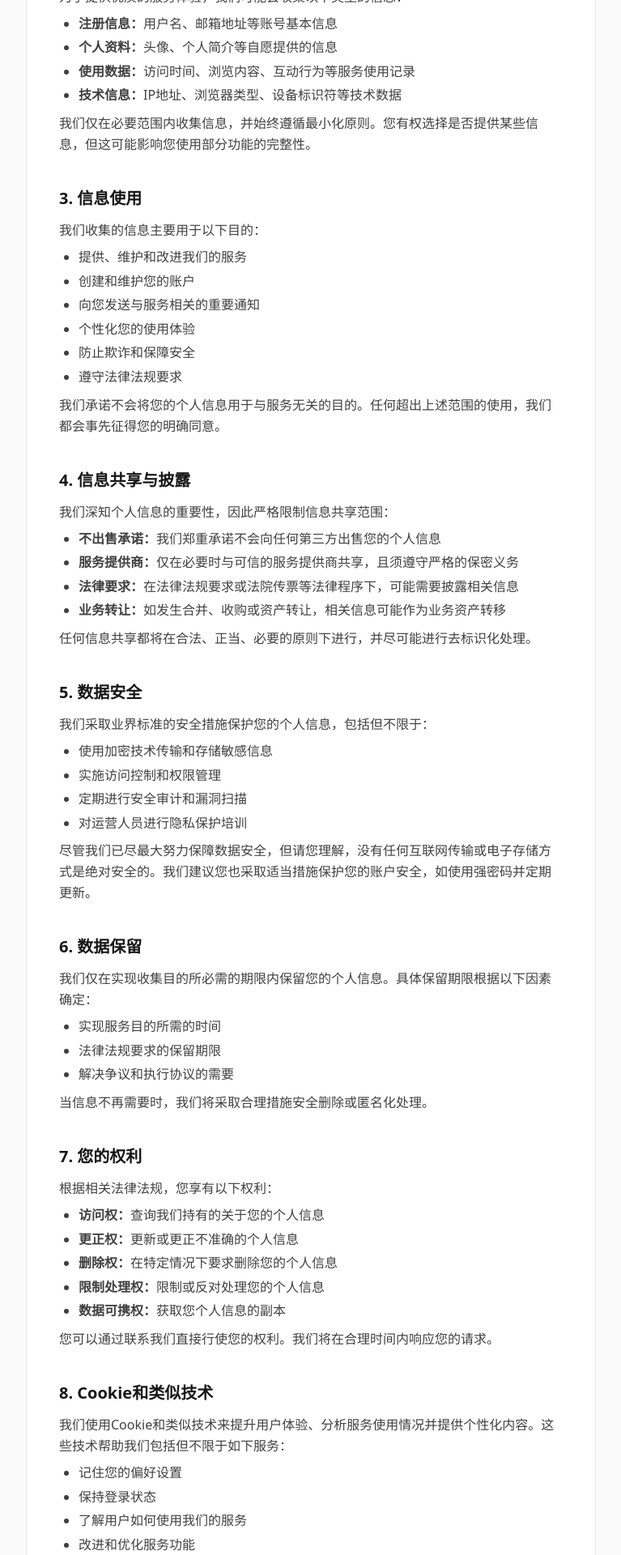
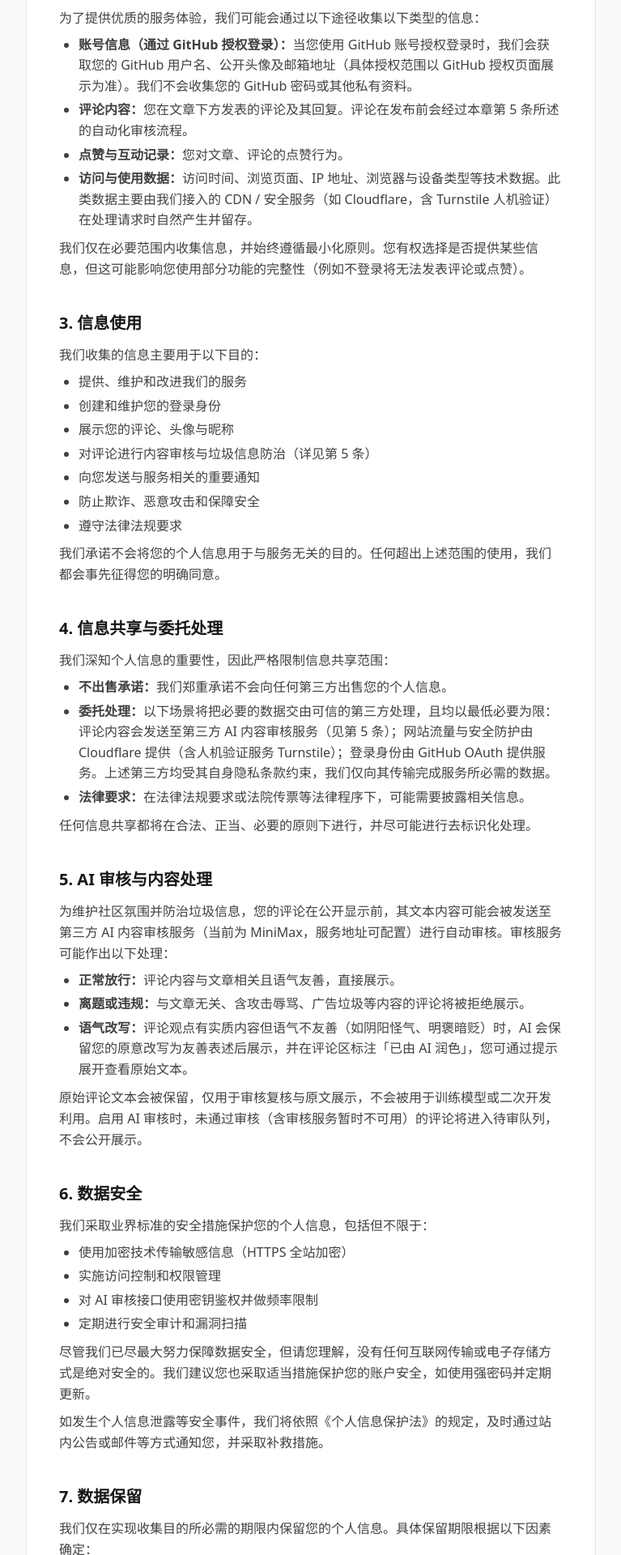
Before and after one commit to programming666/personal-blog, a React (Vite) app in the folder frontend/: page /privacy in a window 1280 px wide. Shown: the part 740-2660 px from the top of the page at 81% size, without its empty margins (256-1023 px from the left). Built offline with nearby package versions, Linux system fonts and the light colour scheme; no server answers.

Commit message:
docs: 隐私政策/服务条款合规修订 — 披露 AI 审核与评论改写、未成年人保护、数据来源与第三方、删除/注销途径、统一联系邮箱

```diff
--- a/frontend/src/pages/PrivacyPage.tsx
+++ b/frontend/src/pages/PrivacyPage.tsx
@@ -32,23 +32,23 @@ const PrivacyPage = () => {
               我们高度重视您的隐私和个人信息安全。本隐私政策旨在透明地向您说明我们如何收集、使用、存储和保护您的个人信息。我们承诺以负责任的态度处理您的数据，并为您提供清晰的选择。
             </p>
             <p className={body + ' mt-2'}>
-              使用我们的服务即表示您同意本隐私政策的条款。我们建议您仔细阅读并理解这些内容，如有疑问，请随时联系我们。
+              本博客由 qinyining.cn 域名的个人运营者（下称「我们」）以个人技术博客的形式运营。使用我们的服务即表示您同意本隐私政策的条款。我们建议您仔细阅读并理解这些内容，如有疑问，请随时通过文末联系方式与我们联系。
             </p>
           </section>
 
           <section>
             <h2 className={section}>2. 信息收集</h2>
             <p className={body}>
-              为了提供优质的服务体验，我们可能会收集以下类型的信息：
+              为了提供优质的服务体验，我们可能会通过以下途径收集以下类型的信息：
             </p>
             <ul className={list}>
-              <li><strong>注册信息：</strong>用户名、邮箱地址等账号基本信息</li>
-              <li><strong>个人资料：</strong>头像、个人简介等自愿提供的信息</li>
-              <li><strong>使用数据：</strong>访问时间、浏览内容、互动行为等服务使用记录</li>
-              <li><strong>技术信息：</strong>IP地址、浏览器类型、设备标识符等技术数据</li>
+              <li><strong>账号信息（通过 GitHub 授权登录）：</strong>当您使用 GitHub 账号授权登录时，我们会获取您的 GitHub 用户名、公开头像及邮箱地址（具体授权范围以 GitHub 授权页面展示为准）。我们不会收集您的 GitHub 密码或其他私有资料。</li>
+              <li><strong>评论内容：</strong>您在文章下方发表的评论及其回复。评论在发布前会经过本章第 5 条所述的自动化审核流程。</li>
+              <li><strong>点赞与互动记录：</strong>您对文章、评论的点赞行为。</li>
+              <li><strong>访问与使用数据：</strong>访问时间、浏览页面、IP 地址、浏览器与设备类型等技术数据。此类数据主要由我们接入的 CDN / 安全服务（如 Cloudflare，含 Turnstile 人机验证）在处理请求时自然产生并留存。</li>
             </ul>
             <p className={body + ' mt-2'}>
-              我们仅在必要范围内收集信息，并始终遵循最小化原则。您有权选择是否提供某些信息，但这可能影响您使用部分功能的完整性。
+              我们仅在必要范围内收集信息，并始终遵循最小化原则。您有权选择是否提供某些信息，但这可能影响您使用部分功能的完整性（例如不登录将无法发表评论或点赞）。
             </p>
           </section>
 
@@ -59,10 +59,11 @@ const PrivacyPage = () => {
             </p>
             <ul className={list}>
               <li>提供、维护和改进我们的服务</li>
-              <li>创建和维护您的账户</li>
+              <li>创建和维护您的登录身份</li>
+              <li>展示您的评论、头像与昵称</li>
+              <li>对评论进行内容审核与垃圾信息防治（详见第 5 条）</li>
               <li>向您发送与服务相关的重要通知</li>
-              <li>个性化您的使用体验</li>
-              <li>防止欺诈和保障安全</li>
+              <li>防止欺诈、恶意攻击和保障安全</li>
               <li>遵守法律法规要求</li>
             </ul>
             <p className={body + ' mt-2'}>
@@ -71,15 +72,14 @@ const PrivacyPage = () => {
           </section>
 
           <section>
-            <h2 className={section}>4. 信息共享与披露</h2>
+            <h2 className={section}>4. 信息共享与委托处理</h2>
             <p className={body}>
               我们深知个人信息的重要性，因此严格限制信息共享范围：
             </p>
             <ul className={list}>
-              <li><strong>不出售承诺：</strong>我们郑重承诺不会向任何第三方出售您的个人信息</li>
-              <li><strong>服务提供商：</strong>仅在必要时与可信的服务提供商共享，且须遵守严格的保密义务</li>
-              <li><strong>法律要求：</strong>在法律法规要求或法院传票等法律程序下，可能需要披露相关信息</li>
-              <li><strong>业务转让：</strong>如发生合并、收购或资产转让，相关信息可能作为业务资产转移</li>
+              <li><strong>不出售承诺：</strong>我们郑重承诺不会向任何第三方出售您的个人信息。</li>
+              <li><strong>委托处理：</strong>以下场景将把必要的数据交由可信的第三方处理，且均以最低必要为限：评论内容会发送至第三方 AI 内容审核服务（见第 5 条）；网站流量与安全防护由 Cloudflare 提供（含人机验证服务 Turnstile）；登录身份由 GitHub OAuth 提供服务。上述第三方均受其自身隐私条款约束，我们仅向其传输完成服务所必需的数据。</li>
+              <li><strong>法律要求：</strong>在法律法规要求或法院传票等法律程序下，可能需要披露相关信息。</li>
             </ul>
             <p className={body + ' mt-2'}>
               任何信息共享都将在合法、正当、必要的原则下进行，并尽可能进行去标识化处理。
@@ -87,23 +87,41 @@ const PrivacyPage = () => {
           </section>
 
           <section>
-            <h2 className={section}>5. 数据安全</h2>
+            <h2 className={section}>5. AI 审核与内容处理</h2>
+            <p className={body}>
+              为维护社区氛围并防治垃圾信息，您的评论在公开显示前，其文本内容可能会被发送至第三方 AI 内容审核服务（当前为 MiniMax，服务地址可配置）进行自动审核。审核服务可能作出以下处理：
+            </p>
+            <ul className={list}>
+              <li><strong>正常放行：</strong>评论内容与文章相关且语气友善，直接展示。</li>
+              <li><strong>离题或违规：</strong>与文章无关、含攻击辱骂、广告垃圾等内容的评论将被拒绝展示。</li>
+              <li><strong>语气改写：</strong>评论观点有实质内容但语气不友善（如阴阳怪气、明褒暗贬）时，AI 会保留您的原意改写为友善表述后展示，并在评论区标注「已由 AI 润色」，您可通过提示展开查看原始文本。</li>
+            </ul>
+            <p className={body + ' mt-2'}>
+              原始评论文本会被保留，仅用于审核复核与原文展示，不会被用于训练模型或二次开发利用。启用 AI 审核时，未通过审核（含审核服务暂时不可用）的评论将进入待审队列，不会公开展示。
+            </p>
+          </section>
+
+          <section>
+            <h2 className={section}>6. 数据安全</h2>
             <p className={body}>
               我们采取业界标准的安全措施保护您的个人信息，包括但不限于：
             </p>
             <ul className={list}>
-              <li>使用加密技术传输和存储敏感信息</li>
+              <li>使用加密技术传输敏感信息（HTTPS 全站加密）</li>
               <li>实施访问控制和权限管理</li>
+              <li>对 AI 审核接口使用密钥鉴权并做频率限制</li>
               <li>定期进行安全审计和漏洞扫描</li>
-              <li>对运营人员进行隐私保护培训</li>
             </ul>
             <p className={body + ' mt-2'}>
               尽管我们已尽最大努力保障数据安全，但请您理解，没有任何互联网传输或电子存储方式是绝对安全的。我们建议您也采取适当措施保护您的账户安全，如使用强密码并定期更新。
             </p>
+            <p className={body + ' mt-2'}>
+              如发生个人信息泄露等安全事件，我们将依照《个人信息保护法》的规定，及时通过站内公告或邮件等方式通知您，并采取补救措施。
+            </p>
           </section>
 
           <section>
-            <h2 className={section}>6. 数据保留</h2>
+            <h2 className={section}>7. 数据保留</h2>
             <p className={body}>
               我们仅在实现收集目的所必需的期限内保留您的个人信息。具体保留期限根据以下因素确定：
             </p>
@@ -113,80 +131,100 @@ const PrivacyPage = () => {
               <li>解决争议和执行协议的需要</li>
             </ul>
             <p className={body + ' mt-2'}>
-              当信息不再需要时，我们将采取合理措施安全删除或匿名化处理。
+              当信息不再需要时，我们将采取合理措施安全删除或匿名化处理。如需删除您的评论、账号或相关数据，请通过文末邮箱联系我们，我们将在收到请求后的合理期限内（通常不超过 15 个工作日）处理，法律法规另有规定的除外。
             </p>
           </section>
 
           <section>
-            <h2 className={section}>7. 您的权利</h2>
+            <h2 className={section}>8. 您的权利</h2>
             <p className={body}>
-              根据相关法律法规，您享有以下权利：
+              根据相关法律法规，并在适用法律允许的范围内，您享有以下权利：
             </p>
             <ul className={list}>
               <li><strong>访问权：</strong>查询我们持有的关于您的个人信息</li>
               <li><strong>更正权：</strong>更新或更正不准确的个人信息</li>
-              <li><strong>删除权：</strong>在特定情况下要求删除您的个人信息</li>
-              <li><strong>限制处理权：</strong>限制或反对处理您的个人信息</li>
+              <li><strong>删除权：</strong>在特定情况下要求删除您的个人信息（如不再使用本服务）</li>
+              <li><strong>撤回同意权：</strong>撤回您对信息处理的授权，撤回不影响撤回前已进行的处理</li>
               <li><strong>数据可携权：</strong>获取您个人信息的副本</li>
+              <li><strong>注销权：</strong>要求注销本网站的登录身份并清除相关数据</li>
             </ul>
             <p className={body + ' mt-2'}>
-              您可以通过联系我们直接行使您的权利。我们将在合理时间内响应您的请求。
+              您可以通过文末邮箱联系我们直接行使上述权利。我们将在合理时间内响应您的请求。
             </p>
           </section>
 
           <section>
-            <h2 className={section}>8. Cookie和类似技术</h2>
+            <h2 className={section}>9. Cookie 与本地存储</h2>
             <p className={body}>
-              我们使用Cookie和类似技术来提升用户体验、分析服务使用情况并提供个性化内容。这些技术帮助我们包括但不限于如下服务：
+              我们与所接入的第三方服务使用 Cookie、LocalStorage 等存储技术，用途如下：
             </p>
             <ul className={list}>
-              <li>记住您的偏好设置</li>
-              <li>保持登录状态</li>
-              <li>了解用户如何使用我们的服务</li>
-              <li>改进和优化服务功能</li>
+              <li><strong>登录凭证：</strong>保存于浏览器本地存储（LocalStorage）的访问令牌，用于保持登录状态；管理端额外使用 HttpOnly Cookie 以提升安全性</li>
+              <li><strong>人机验证：</strong>Cloudflare Turnstile 可能写入的安全校验标识（如 cf_clearance 类 Cookie）</li>
+              <li><strong>偏好设置：</strong>您的明暗主题等界面偏好</li>
             </ul>
             <p className={body + ' mt-2'}>
-              大多数浏览器允许您管理Cookie设置。您可以选择是否拒绝某些Cookie，但这可能影响部分功能的正常使用。
+              大多数浏览器允许您管理 Cookie 与站点数据设置。您可以选择清除或拒绝，但这可能导致部分功能（如保持登录）无法正常使用。
             </p>
           </section>
 
           <section>
-            <h2 className={section}>9. 第三方服务</h2>
+            <h2 className={section}>10. 第三方服务</h2>
             <p className={body}>
-              我们的服务可能包含第三方提供的功能或链接到第三方网站。这些第三方有其独立的隐私政策，我们建议您在使用前仔细阅读。
+              我们的服务依赖以下第三方，它们各有独立的隐私政策，我们建议您在使用前自行了解：
             </p>
+            <ul className={list}>
+              <li><strong>GitHub：</strong>提供账号授权登录（OAuth）</li>
+              <li><strong>Cloudflare：</strong>提供 CDN 加速、DDoS 防护与 Turnstile 人机验证</li>
+              <li><strong>AI 内容审核服务：</strong>对评论进行自动审核（第三方名称与服务地址以站内配置为准）</li>
+            </ul>
             <p className={body + ' mt-2'}>
-              我们对第三方网站的隐私做法或内容不承担任何责任。您与第三方之间的互动受其各自政策的约束。
+              我们对第三方就您数据的处理行为不承担超出法律要求的责任。您与第三方之间的互动受其各自条款的约束。
             </p>
           </section>
 
           <section>
-            <h2 className={section}>10. 国际数据传输</h2>
+            <h2 className={section}>11. 国际数据传输</h2>
             <p className={body}>
-              您的信息可能会在我们拥有设施或聘请服务提供商的任何国家/地区进行存储和处理。通过使用我们的服务，您理解您的信息可能会被传输到您所在司法管辖区以外的地区。
+              您的信息可能会在我们拥有设施或聘请服务提供商的任何国家或地区进行存储和处理（例如，AI 审核服务与 CDN 服务的节点可能位于境外）。通过使用我们的服务，您理解您的信息可能会被传输到您所在司法管辖区以外的地区。
             </p>
             <p className={body + ' mt-2'}>
-              我们确保所有数据传输都符合适用法律要求，并采取适当措施保护您的信息安全。
+              我们确保所有数据传输都符合适用法律要求（如《个人信息保护法》中关于个人信息跨境提供的规定），并采取适当措施保护您的信息安全。
             </p>
           </section>
 
           <section>
-            <h2 className={section}>11. 隐私政策的变更</h2>
+            <h2 className={section}>12. 未成年人保护</h2>
             <p className={body}>
-              我们可能会不时更新本隐私政策，以反映服务变化、法律要求更新或用户反馈。变更将在本页面发布，并可能通过其他适当方式通知。
+              本网站不向未成年人提供专项服务，但我们理解未成年人可能浏览本站。依照《个人信息保护法》：
             </p>
+            <ul className={list}>
+              <li>不满 14 周岁的未成年人的个人信息被视为敏感个人信息，其处理须取得父母或其他监护人的明确同意。</li>
+              <li>如果您是不满 14 周岁的未成年人，请在监护人陪同下使用本站，并仅在获得监护人同意后发表评论或使用登录功能。</li>
+              <li>我们不会有意收集不满 14 周岁未成年人的个人信息。如果您认为我们无意中收集了此类信息，请立即通过文末邮箱联系我们删除。</li>
+            </ul>
             <p className={body + ' mt-2'}>
-              重大变更将在生效前提供合理的通知期。继续使用我们的服务即表示您接受更新后的政策。
+              我们建议监护人关注未成年人的网络使用行为，并在必要时与我们联系。
             </p>
           </section>
 
           <section>
-            <h2 className={section}>12. 联系与反馈</h2>
+            <h2 className={section}>13. 隐私政策的变更</h2>
+            <p className={body}>
+              我们可能会不时更新本隐私政策，以反映服务变化、法律要求更新或用户反馈。变更将在本页面发布，并可能通过站内公告等方式通知您。
+            </p>
+            <p className={body + ' mt-2'}>
+              重大变更（如新增高影响的数据处理活动）将在生效前提供合理的通知期。继续使用我们的服务即表示您接受更新后的政策。
+            </p>
+          </section>
+
+          <section>
+            <h2 className={section}>14. 联系与反馈</h2>
             <p className={body}>
               如果您对本隐私政策有任何疑问、建议或关切，或希望行使您的权利，请通过以下方式联系我们：
             </p>
             <p className={body + ' mt-2'}>
-              <strong>邮箱：</strong>privacy@qinyining.cn
+              <strong>邮箱：</strong>ack550w101@gmail.com
             </p>
             <p className={body + ' mt-2'}>
               我们将在收到您的请求后的合理期限内给予回复。
```
Also changed, not shown: frontend/src/pages/TermsPage.tsx (+33 -14 lines).
